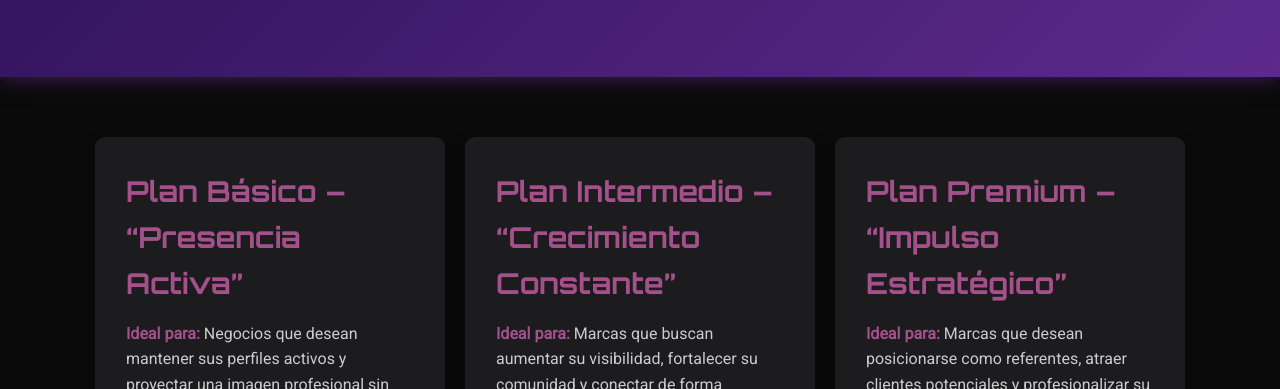
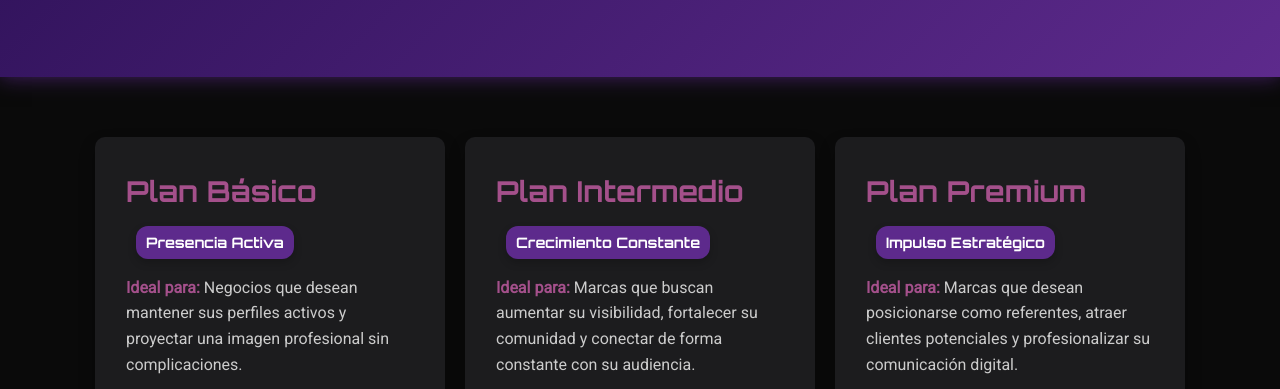
Before and after one commit to dtsrpulso/dtsrpulso.github.io, a plain HTML site: page index.html in a window 1280 px wide. Shown: the part 376-765 px from the top of the page. Drawn offline with Linux system fonts and the light colour scheme.

Commit message:
Se agregan planes actualizados

```diff
--- a/index.html
+++ b/index.html
@@ -34,7 +34,7 @@
   <section id="packages" class="packages container">
     <!-- Paquete Básico -->
     <div class="package">
-      <h2>Plan Básico – “Presencia Activa”</h2>
+      <h2>Plan Básico <span class="tag">Presencia Activa</span></h2>
       <p><strong>Ideal para:</strong> Negocios que desean mantener sus perfiles activos y proyectar una imagen profesional sin complicaciones.</p>
       <ul>
         <li>1 visita presencial semanal para la creación de contenido</li>
@@ -51,7 +51,7 @@
 
     <!-- Paquete Intermedio -->
     <div class="package">
-      <h2>Plan Intermedio – “Crecimiento Constante”</h2>
+      <h2>Plan Intermedio <span class="tag">Crecimiento Constante</span></h2>
       <p><strong>Ideal para:</strong> Marcas que buscan aumentar su visibilidad, fortalecer su comunidad y conectar de forma constante con su audiencia.</p>
       <ul>
         <li>1 visita presencial semanal para la producción de contenido</li>
@@ -69,7 +69,7 @@
 
     <!-- Paquete Premium -->
     <div class="package">
-      <h2>Plan Premium – “Impulso Estratégico”</h2>
+      <h2>Plan Premium <span class="tag">Impulso Estratégico</span></h2>
       <p><strong>Ideal para:</strong> Marcas que desean posicionarse como referentes, atraer clientes potenciales y profesionalizar su comunicación digital.</p>
       <ul>
         <li>1 o 2 visitas presenciales semanales (según resultados y necesidades desde el día 1)</li>
@@ -86,6 +86,7 @@
       <a href="https://api.whatsapp.com/send?phone=3502161217&text=Estoy%20interesado%20en%20el%20Paquete%20Premium%20para%20la%20gestion%20de%20redes%20sociales." class="btn" target="_blank">Contratar Ahora</a>
     </div>
   </section>
+
 
 
 
--- a/styles.css
+++ b/styles.css
@@ -129,10 +129,24 @@ body {
 }
 
 .package h2 {
-  color: #ff6f61; /* Un color coral atractivo */
+  font-family: 'Orbitron', sans-serif;
   font-size: 1.8rem;
-  margin-bottom: 15px;
+  color: #ff6f61;
+  margin-bottom: 5px;
+  position: relative;
 }
+
+.package .tag {
+  display: inline-block;
+  background-color: #5d2a8c;
+  color: #fff;
+  font-size: 0.9rem;
+  margin-left: 10px;
+  padding: 5px 10px;
+  border-radius: 12px;
+  box-shadow: 0 4px 8px rgba(0, 0, 0, 0.2);
+}
+
 
 .package p strong {
   color: #a4508b; /* Mantener la consistencia en el color */
```
